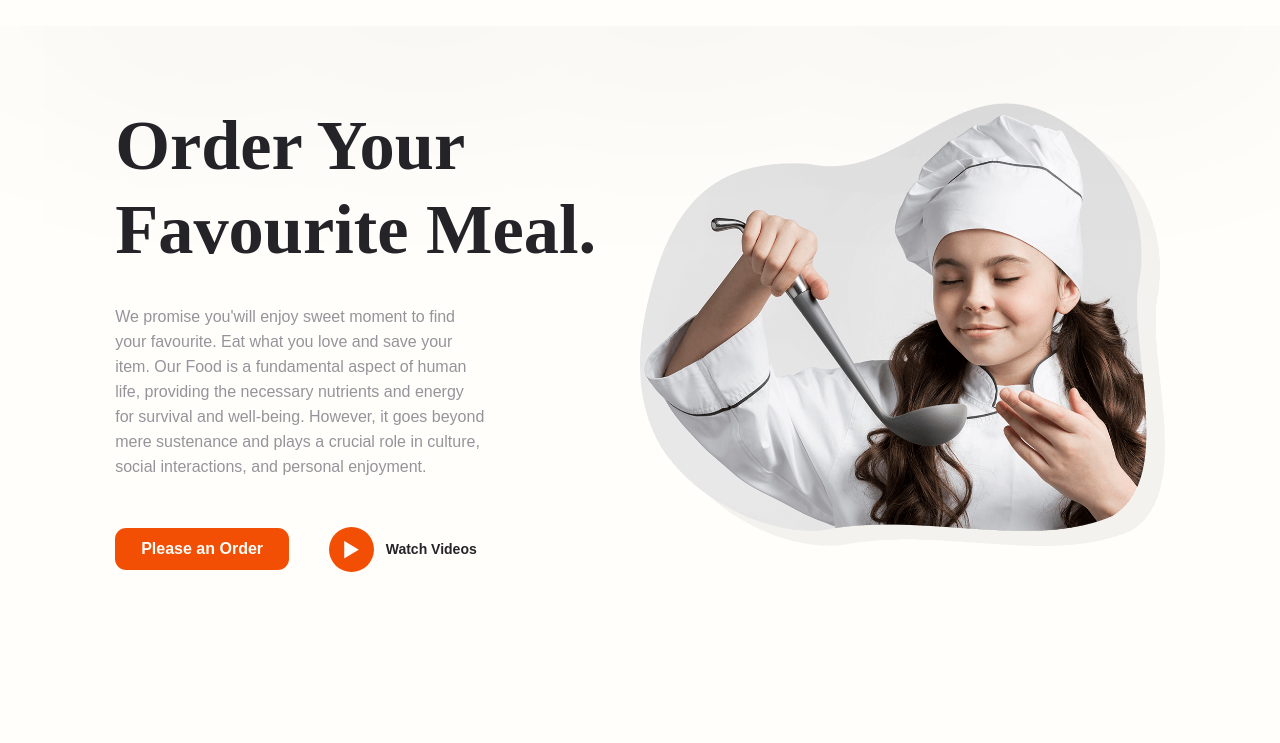
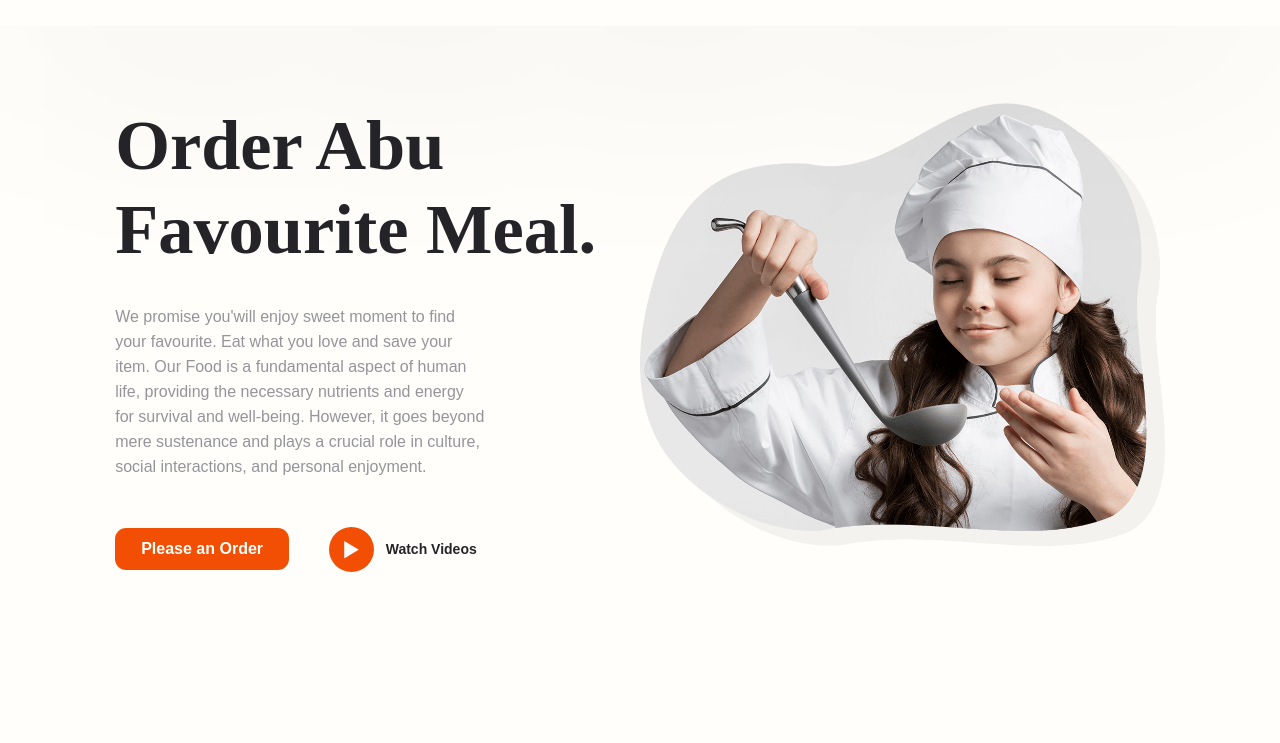
Before and after one commit to Siddik2202/Food-Delivery, a plain HTML site: page index.html in a window 1280 px wide. Shown: the part 57-800 px from the top of the page. Drawn offline with nearby package versions, Linux system fonts and the light colour scheme.

Commit message:
Update index.html

```diff
--- a/index.html
+++ b/index.html
@@ -49,7 +49,7 @@
 
 <section class="home" id="home">
     <div class="home-content">
-        <h1>Order Your <br> Favourite Meal. </h1>
+        <h1>Order Abu <br> Favourite Meal. </h1>
         <p>We promise you'will enjoy sweet moment to find your favourite. Eat what you love and save your item.
              Our Food is a fundamental aspect of human life, providing the necessary nutrients and energy for
              survival and well-being. However, it goes beyond mere sustenance and plays a crucial role in culture,
```
